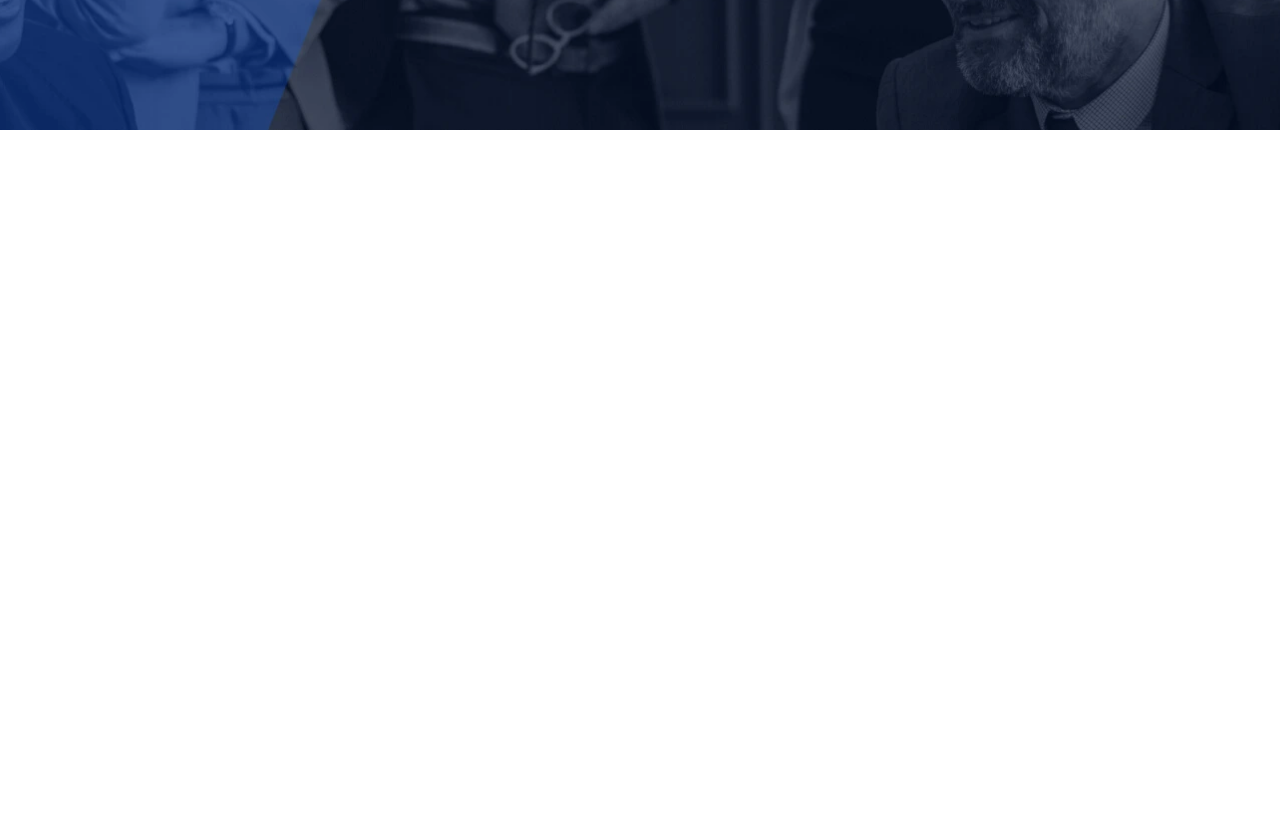
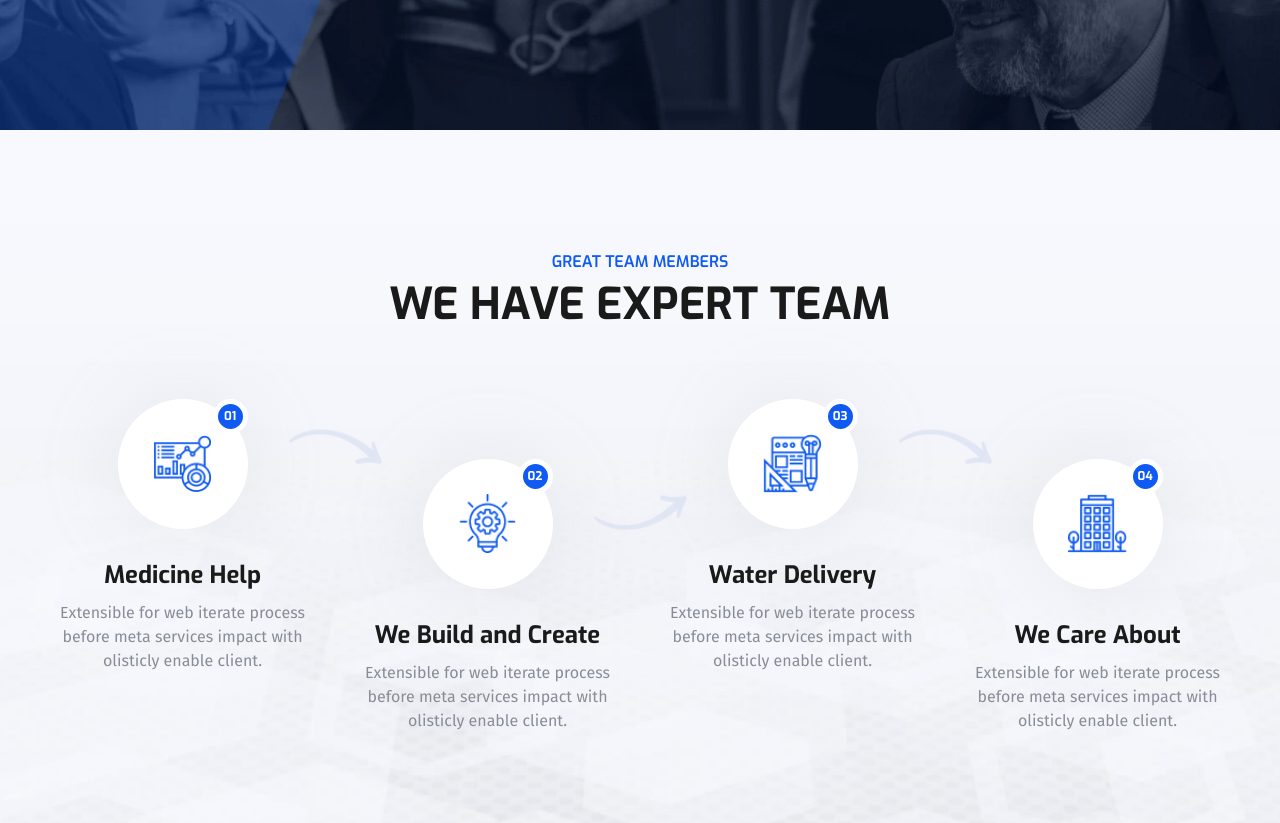
Before and after one commit to synergymsp/synergy, a Next.js app: page / in a window 1280 px wide. Shown: the part 6820-7643 px from the top of the page. Before the commit the page ends 6950 px from the top, so only its background shows below. Built offline with nearby package versions, Linux system fonts and the light colour scheme.

Commit message:
work section complate

```diff
--- a/app/(main)/page.tsx
+++ b/app/(main)/page.tsx
@@ -8,6 +8,7 @@ import ServicesSection from '@/component/home/services/Services';
 import SkillsSection from '@/component/home/skill/Skill';
 import StatsSection from '@/component/home/stats/StatsSec';
 import TeamsSection from '@/component/home/teams/Teams';
+import WorkSection from '@/component/home/work/Work';
 
 export default function Home() {
   return (
@@ -49,6 +50,9 @@ export default function Home() {
       <section className="bg-cta-sec bg-cover bg-center bg-no-repeat py-[120px]">
         <NeedConsultationSection />
       </section>
+      <section className="bg-process-sec bg-cover bg-center bg-no-repeat pb-[90px] pt-[120px]">
+        <WorkSection />
+      </section>
     </>
   );
 }
--- a/component/Navbar/Navbar.tsx
+++ b/component/Navbar/Navbar.tsx
@@ -191,7 +191,7 @@ const Navbar: React.FC = () => {
           <div className="relative bg-[#e8f8f9] px-6 py-10">
             <button
               onClick={() => setMobileMenuOpen(false)}
-              className="absolute right-3 top-3 h-10 w-10 rounded-full bg-[#eff1f5] text-theme shadow-icon-box-shadow"
+              className="absolute right-3 top-3 h-10 w-10 rounded-full bg-[#eff1f5] text-theme shadow-shadow1"
             >
               <FontAwesomeIcon
                 icon={faTimes}
@@ -243,7 +243,7 @@ const Navbar: React.FC = () => {
                 <span>Services</span>
               </div>
               <button onClick={() => setServicesMenuOpen(!servicesMenuOpen)}>
-                <span className="flex h-[25px] w-[25px] items-center justify-center rounded-full bg-[#eff1f5] shadow-icon-box-shadow">
+                <span className="flex h-[25px] w-[25px] items-center justify-center rounded-full bg-[#eff1f5] shadow-shadow1">
                   <FontAwesomeIcon
                     icon={servicesMenuOpen ? faMinus : faPlus}
                     className="text-[12px] font-normal text-title"
--- a/component/home/about/About.tsx
+++ b/component/home/about/About.tsx
@@ -71,8 +71,8 @@ const AboutSection: React.FC = () => {
             e-tailers. Intrinsically enhance 24/7 users and supply process.
           </p>
 
-          <div className="shadow-card-shadow2 mb-10 flex w-fit items-center rounded-md bg-white p-[10px] pr-10">
-            <div className="bg-smoke shadow-icon-box-shadow2 mr-5 flex h-[80px] w-[80px] flex-shrink-0 items-center justify-center rounded-md xl:h-[95px] xl:w-[95px]">
+          <div className="shadow-shadow4 mb-10 flex w-fit items-center rounded-md bg-white p-[10px] pr-10">
+            <div className="bg-smoke shadow-shadow2 mr-5 flex h-[80px] w-[80px] flex-shrink-0 items-center justify-center rounded-md xl:h-[95px] xl:w-[95px]">
               <Image
                 src="/icon/tel-1-1.png"
                 alt="phone Icon"
--- a/component/home/reviews/reviews.tsx
+++ b/component/home/reviews/reviews.tsx
@@ -103,7 +103,7 @@ const ReviewsSection: React.FC = () => {
       >
         {customersReviews.map((item, index) => (
           <SwiperSlide key={index} className="w-[100%] md:w-auto">
-            <div className="relative h-[100%] rounded-md bg-[#F8F8F9] px-6 pb-9 shadow-card-shadow transition-all duration-300 ease-out hover:bg-white hover:shadow-card-shadow2">
+            <div className="relative h-[100%] rounded-md bg-[#F8F8F9] px-6 pb-9 shadow-shadow3 transition-all duration-300 ease-out hover:bg-white hover:shadow-shadow4">
               <div className="w-fit -translate-y-[25px] rounded-md bg-white p-[10px]">
                 <div className="flex h-[60px] w-[60px] items-center justify-center rounded-md bg-theme">
                   <FontAwesomeIcon
--- a/component/home/services/Services.tsx
+++ b/component/home/services/Services.tsx
@@ -60,7 +60,7 @@ const ServicesSection: React.FC = () => {
         {services?.map((service, index) => (
           <div
             key={index}
-            className="duration-400 group relative h-full cursor-pointer overflow-hidden rounded-md bg-white px-10 py-12 shadow-card-shadow transition-all"
+            className="duration-400 group relative h-full cursor-pointer overflow-hidden rounded-md bg-white px-10 py-12 shadow-shadow3 transition-all"
           >
             <div className="absolute inset-0 h-full w-full scale-125 bg-services-bg bg-cover bg-center opacity-0 transition-all duration-700 ease-in-out group-hover:scale-100 group-hover:opacity-100"></div>
 
--- a/component/home/stats/StatsSec.tsx
+++ b/component/home/stats/StatsSec.tsx
@@ -46,7 +46,7 @@ const StatsSection = () => {
       >
         {cards.map((card, index) => (
           <SwiperSlide key={index} className="w-[100%] md:w-auto">
-            <div className="relative  h-[100%] rounded-md bg-white px-10 py-12 shadow-card-shadow after:absolute after:bottom-0 after:left-10 after:h-[3px] after:w-[calc(100%-80px)] after:rounded-t after:bg-theme after:content-['']">
+            <div className="relative  h-[100%] rounded-md bg-white px-10 py-12 shadow-shadow3 after:absolute after:bottom-0 after:left-10 after:h-[3px] after:w-[calc(100%-80px)] after:rounded-t after:bg-theme after:content-['']">
               <div className="feature-icon">
                 <Image src={card.icon} alt="Feature Icon" width={70} height={70} sizes='100wv' />
               </div>
--- /dev/null
+++ b/component/home/work/Work.tsx
@@ -0,0 +1,94 @@
+'use client';
+
+import Image from 'next/image';
+
+import { Container } from '@/component/common/Container';
+
+const teamItems = [
+  {
+    title: 'Medicine Help',
+    description:
+      'Extensible for web iterate process before meta services impact with olisticly enable client.',
+    iconSrc: '/icon/process-1-4.png',
+    arrowSrc: '/icon/process-arrow-1-1.png',
+    number: '01',
+  },
+  {
+    title: 'We Build and Create',
+    description:
+      'Extensible for web iterate process before meta services impact with olisticly enable client.',
+    iconSrc: '/icon/process-1-1.png',
+    arrowSrc: '/icon/process-arrow-1-1.png',
+    number: '02',
+  },
+  {
+    title: 'Water Delivery',
+    description:
+      'Extensible for web iterate process before meta services impact with olisticly enable client.',
+    iconSrc: '/icon/process-1-2.png',
+    arrowSrc: '/icon/process-arrow-1-1.png',
+    number: '03',
+  },
+  {
+    title: 'We Care About',
+    description:
+      'Extensible for web iterate process before meta services impact with olisticly enable client.',
+    iconSrc: '/icon/process-1-3.png',
+    arrowSrc: '/icon/process-arrow-1-1.png',
+    number: '04',
+  },
+];
+
+const WorkSection: React.FC = () => {
+  return (
+    <Container>
+      <div className="mx-auto mb-16 max-w-[600px] text-center">
+        <span className="font-exo text-theme text-base font-semibold uppercase">
+          Great Team Members
+        </span>
+        <h2 className="font-exo text-title text-[36px] font-bold uppercase leading-snug xl:text-[44px] 2xl:text-[48px]">
+          We Have Expert Team
+        </h2>
+      </div>
+      <div className="flex flex-wrap justify-center">
+        {teamItems.map((item, index) => (
+          <div
+            key={index}
+            className="relative flex flex-col items-center px-[15px] text-center even:mt-[60px] lg:w-[25%]"
+          >
+            {index < teamItems.length - 1 && (
+              <div className="absolute -right-[53px] top-[0] hidden lg:block">
+                <Image
+                  src={item.arrowSrc}
+                  alt="arrow"
+                  width={100}
+                  height={100}
+                  layout="fixed"
+                  style={{ transform: index % 2 === 0 ? 'rotateX(0)' : ' rotateX(190deg)' }}
+                />
+              </div>
+            )}
+            <div className="shadow-shadow6 relative mb-7 flex h-[130px] w-[130px] items-center justify-center rounded-full bg-white">
+              <Image
+                src={item.iconSrc}
+                alt="icon"
+                width={0}
+                height={0}
+                sizes="100vw"
+                style={{ width: '45%', height: 'auto' }}
+              />
+
+              <span className="bg-theme font-exo absolute right-0 top-0 flex h-[35px] w-[35px] items-center justify-center rounded-full border-[5px] border-white text-xs font-bold text-white">
+                {item.number}
+              </span>
+            </div>
+            <h3 className="text-title font-exo mb-2 text-[24px] font-bold">{item.title}</h3>
+            <p className="text-body text-base">{item.description}</p>
+          </div>
+        ))}
+      </div>
+    </Container>
+  );
+};
+
+export default WorkSection;
--- a/tailwind.config.ts
+++ b/tailwind.config.ts
@@ -14,6 +14,7 @@ const config = {
         'faq-sec': "url('/bg/faq-bg-1.jpg')",
         'faq-sec-two': "url('/bg/faq-bg-2.jpg')",
         'cta-sec': "url('/bg/cta-sec-bg.webp')",
+        'process-sec': "url('/bg/process-bg-1.jpg')",
       },
       colors: {
         theme: '#0E5AF2',
@@ -40,11 +41,12 @@ const config = {
       },
       boxShadow: {
         'dropdown-shadow': 'rgba(0, 0, 0, 0.09) 0px 10px 60px 0px, rgba(231, 13, 60, 0.004) 0px 3px 0px 0px',
-        'icon-box-shadow': 'rgba(173, 136, 88, 0.5) 0px 0px 20px -8px',
-        'icon-box-shadow2': '0px 7px 37px rgba(96, 125, 185, 0.11)',
-        'card-shadow': '0px 18px 13px rgba(234, 240, 250, 0.5)',
-        'card-shadow2': '0px 10px 31px rgba(169, 177, 193, 0.17)',
-        'team-card-shadow': '0px 10px 31px rgba(169, 177, 193, 0.07)',
+        'shadow1': 'rgba(173, 136, 88, 0.5) 0px 0px 20px -8px',
+        'shadow2': '0px 7px 37px rgba(96, 125, 185, 0.11)',
+        'shadow3': '0px 18px 13px rgba(234, 240, 250, 0.5)',
+        'shadow4': '0px 10px 31px rgba(169, 177, 193, 0.17)',
+        'shadow5': '0px 10px 31px rgba(169, 177, 193, 0.07)',
+        'shadow6': '0px 0px 77px 10px rgba(170, 170, 170, 0.13)',
       },
       transitionProperty: {
         'height': 'height',
```
Also changed, not shown: component/home/teams/Teams.tsx (+6 -6 lines), public/bg/process-bg-1.jpg (added).
